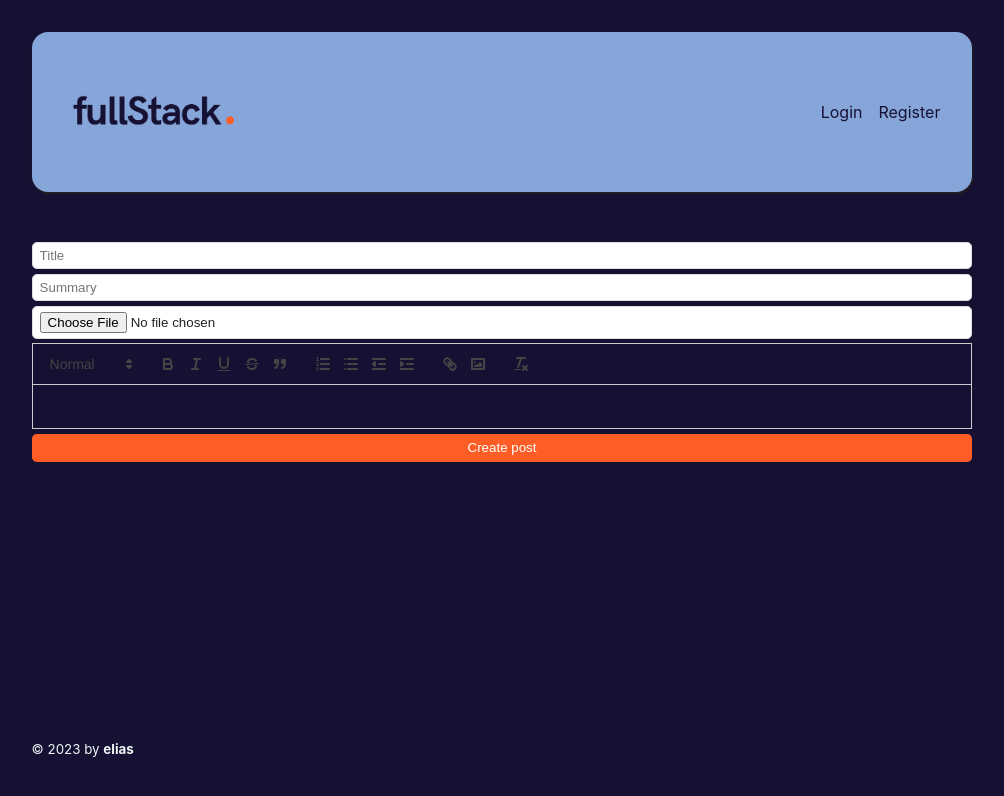
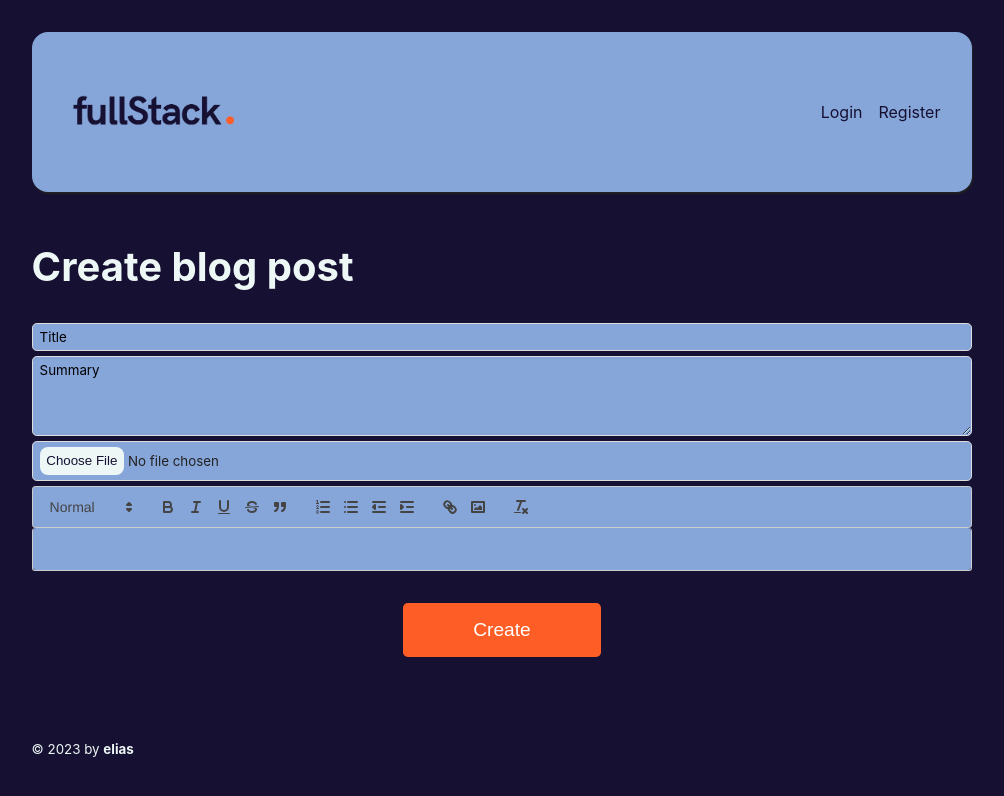
Before and after one commit to Eliasdb/mern-blog-admin, a React (Vite) app in the folder client/: page /create in a window 1280 px wide. Shown: the top 796 px of the page, without its empty margins (138-1142 px from the left). Built offline with nearby package versions, Linux system fonts and the light colour scheme; no server answers; the HTML template or start-up script is replaced by a standard one.

Commit message:
create post page redesign

```diff
--- a/client/src/App.css
+++ b/client/src/App.css
@@ -113,7 +113,7 @@ section.post img {
   }
 }
 
-@media screen and (max-width: 500px) {
+@media screen and (max-width: 555px) {
   header {
     flex-direction: column;
   }
@@ -150,7 +150,8 @@ form.register {
   margin: 0 auto;
 }
 
-input {
+input,
+textarea {
   display: block;
   margin-bottom: 0.3rem;
   width: 100%;
@@ -158,7 +159,25 @@ input {
   border: 1px solid #ddd;
   border-radius: 0.3rem;
   padding: 5px 7px;
-  background: #fff;
+  background: #86a5d9;
+  font-family: -apple-system, BlinkMacSystemFont, "Segoe UI", "Roboto", "Oxygen",
+    "Ubuntu", "Cantarell", "Fira Sans", "Droid Sans", "Helvetica Neue",
+    sans-serif;
+}
+
+textarea::placeholder,
+input::placeholder {
+  color: inherit;
+}
+textarea {
+  height: 5rem;
+}
+.ql-toolbar.ql-snow {
+  background: #86a5d9;
+}
+
+.ql-editor {
+  background: #86a5d9;
 }
 
 button {
@@ -324,9 +343,10 @@ form.register img.form-logo {
   color: #161032;
 }
 
-h2.overview-title {
+h1.overview-title {
   color: #edf7f6;
   margin-bottom: 2rem;
+  font-size: 2.5rem;
 }
 
 @keyframes spinner {
@@ -370,3 +390,48 @@ h2.overview-title {
 .login-btn {
   margin-bottom: 1rem;
 }
+
+.create-title {
+  color: #edf7f6;
+  margin-bottom: 2rem;
+  font-size: 2.5rem;
+}
+
+textarea:focus,
+input:focus,
+.ql-editor:focus {
+  outline: none;
+  background: #c3d2ec;
+}
+
+.create-post-btn {
+  margin-top: 2rem;
+  padding: 1rem;
+  font-size: 1.2rem;
+  width: 21%;
+  margin: 0 auto;
+}
+.create-post-btn:hover {
+  background-color: #cb4a1e;
+}
+
+input::file-selector-button {
+  /* font-weight: bold; */
+  background: #edf7f6;
+  color: #161032;
+  padding: 0.5em;
+  border: none;
+  border-radius: 0.5rem;
+}
+
+.ql-snow,
+.ql-editor {
+  border-radius: 0.2rem;
+}
+
+.register-input:focus,
+.login-input:focus {
+  outline: auto;
+  outline-color: #161032;
+  outline-width: thin;
+}
--- a/client/src/pages/CreatePostPage.jsx
+++ b/client/src/pages/CreatePostPage.jsx
@@ -46,6 +46,8 @@ const CreatePostPage = () => {
     return <Navigate to="/" />;
   }
   return (
+    <>
+      <h2 className="create-title">Create blog post</h2>
       <form onSubmit={createNewPost}>
         <input
           type="title"
@@ -53,7 +55,7 @@ const CreatePostPage = () => {
           value={title}
           onChange={(e) => setTitle(e.target.value)}
         />
-      <input
+        <textarea
           type="summary"
           placeholder="Summary"
           value={summary}
@@ -61,8 +63,11 @@ const CreatePostPage = () => {
         />
         <input type="file" onChange={(e) => setFiles(e.target.files)} />
         <Editor value={content} onChange={setContent} />
-      <button style={{ marginTop: "5px" }}>Create post</button>
+        <button style={{ marginTop: "2rem" }} className="create-post-btn">
+          Create
+        </button>
       </form>
+    </>
   );
 };
 export default CreatePostPage;
--- a/client/src/pages/IndexPage.jsx
+++ b/client/src/pages/IndexPage.jsx
@@ -21,9 +21,7 @@ const IndexPage = () => {
   return (
     <main>
       <div>
-        <h2 className="overview-title">
-          <h2>Overview articles</h2>
-        </h2>
+        <h1 className="overview-title">Overview articles</h1>
       </div>
       {loading && <Loading />}
       <section className="entries">
--- a/client/src/pages/LoginPage.jsx
+++ b/client/src/pages/LoginPage.jsx
@@ -44,6 +44,8 @@ const LoginPage = () => {
           id="username"
           value={username}
           placeholder="Username"
+          style={{ background: "white" }}
+          className="login-input"
           onChange={(e) => setUsername(e.target.value)}
         />
         <input
@@ -52,6 +54,8 @@ const LoginPage = () => {
           id="password"
           placeholder="Password"
           value={password}
+          style={{ background: "white" }}
+          className="login-input"
           onChange={(e) => setPassword(e.target.value)}
         />
 
--- a/client/src/pages/RegisterPage.jsx
+++ b/client/src/pages/RegisterPage.jsx
@@ -35,6 +35,8 @@ const RegisterPage = () => {
           id="username"
           placeholder="Username"
           value={username}
+          className="register-input"
+          style={{ background: "white" }}
           onChange={(e) => setUsername(e.target.value)}
         />
         <input
@@ -43,6 +45,8 @@ const RegisterPage = () => {
           id="password"
           placeholder="Password"
           value={password}
+          className="register-input"
+          style={{ background: "white" }}
           onChange={(e) => setPassword(e.target.value)}
         />
         <button>Register</button>
```
Lines whose indentation alone changed are shown as unchanged.
